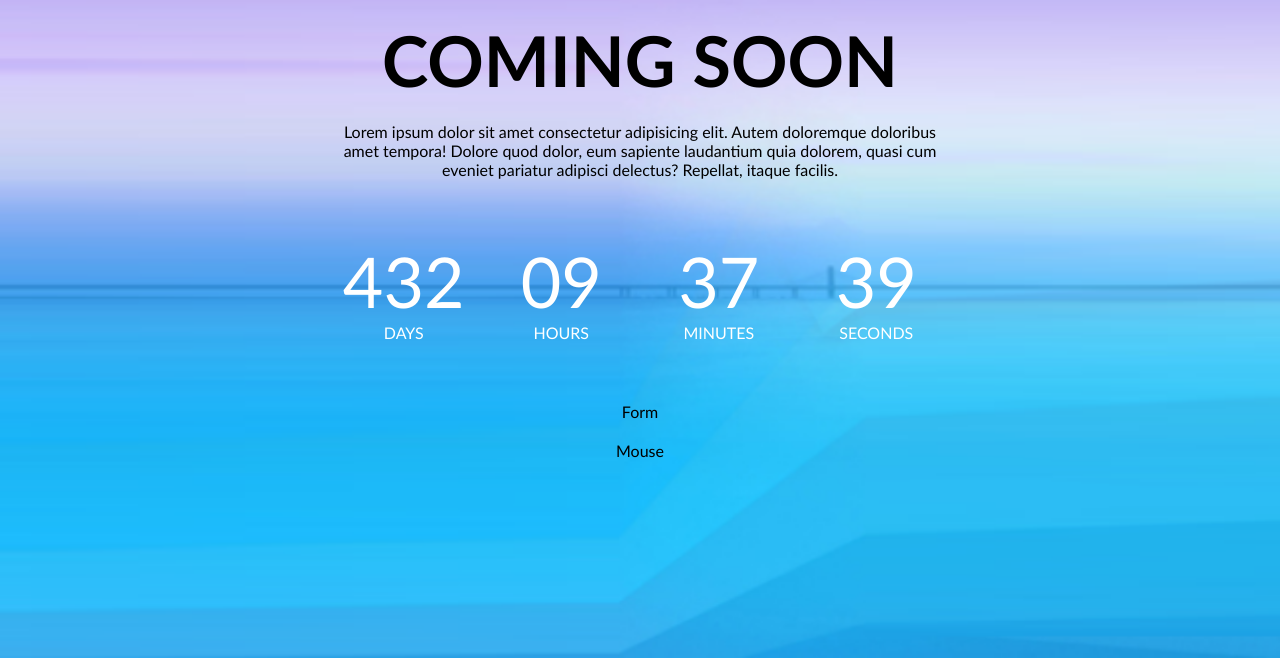
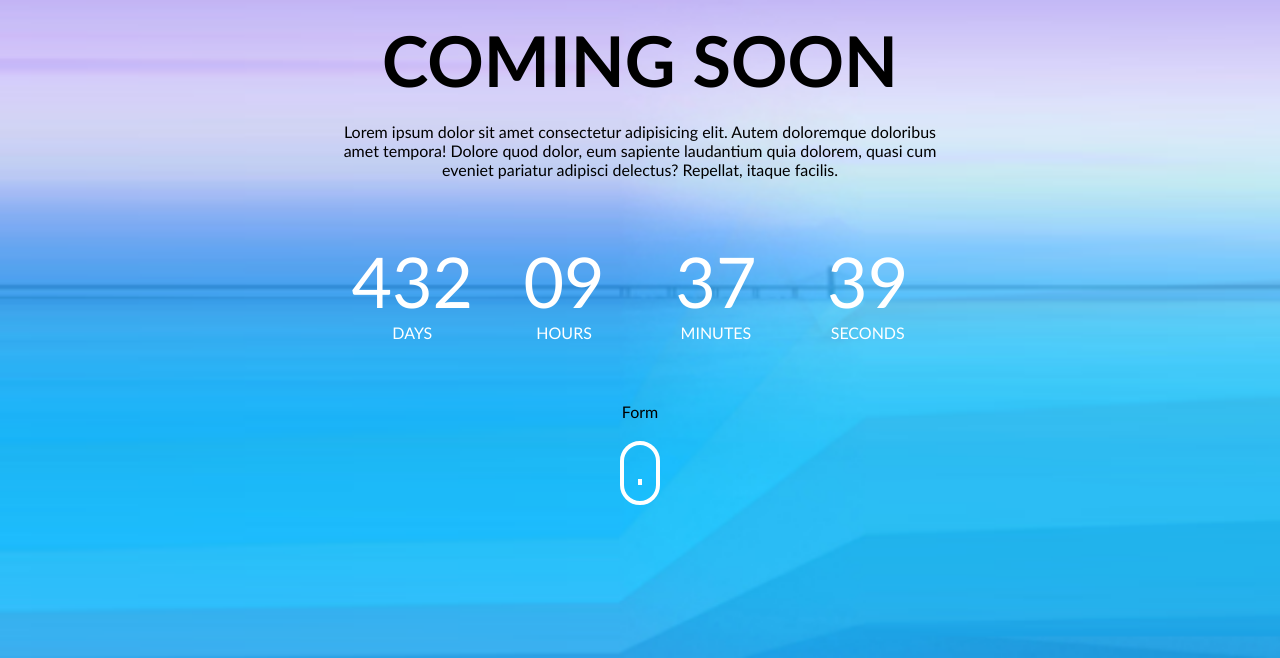
Before and after one commit to AurimasCerniauskas/9_12, a website: page index.html in a window 1280 px wide. Shown: the part 142-800 px from the top of the page. Drawn offline with Linux system fonts and the light colour scheme.

Commit message:
Mouse #6

```diff
--- a/css/components/mouse.css
+++ b/css/components/mouse.css
@@ -0,0 +1,36 @@
+.mouse{
+  width: 10em;
+  font-size: 4px;
+  height: 16em;
+  border: 1em solid #fff;
+  border-radius: 5em;
+  position: relative;
+}
+.mouse::before{
+  content: '';
+  width: 1em;
+  height: 1.6em;
+  background-color: #fff;
+  display: block;
+  position: absolute;
+  top: 2em;
+  left: 50%;
+  transform: translate(-50%);
+  animation-name: scroll;
+  animation-duration: 2s;
+  animation-iteration-count: infinite;
+}
+
+@keyframes scroll {
+    0%{
+      top: 2em;
+      opacity: 1;
+    }
+    50%{
+      opacity: 1;
+    }
+    100%{
+      top: 10em;
+      opacity: 0;
+    }
+}
--- a/css/pages/home.css
+++ b/css/pages/home.css
@@ -25,6 +25,7 @@ section.container.bg-main{
   flex-direction: column;
   text-align: center;
   gap: 20px;
+  align-items: center;
 }
 
 .logo{
--- a/index.html
+++ b/index.html
@@ -20,6 +20,7 @@
 <body>
   <section class="container hero bg-main">
     <div class="row-short">
+
       <img class="logo" src="./img/logo.png" alt="logo">
       <h1 class="main-title">Coming soon</h1>
       <p class="main-description">Lorem ipsum dolor sit amet consectetur adipisicing elit. Autem doloremque doloribus amet tempora! Dolore quod dolor, eum sapiente laudantium quia dolorem, quasi cum eveniet pariatur adipisci delectus? Repellat, itaque facilis.</p>
@@ -42,7 +43,7 @@
         </div>
       </div>
       <form>Form</form>
-      <div>Mouse</div>
+      <div class="mouse"></div>
     </div>
   </section>
   <section class="container">
```
